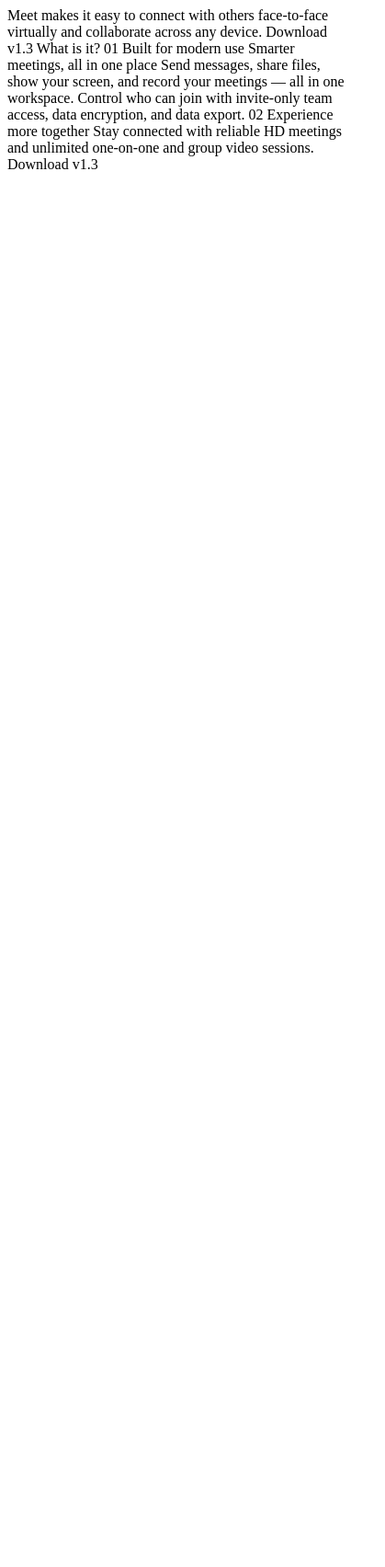
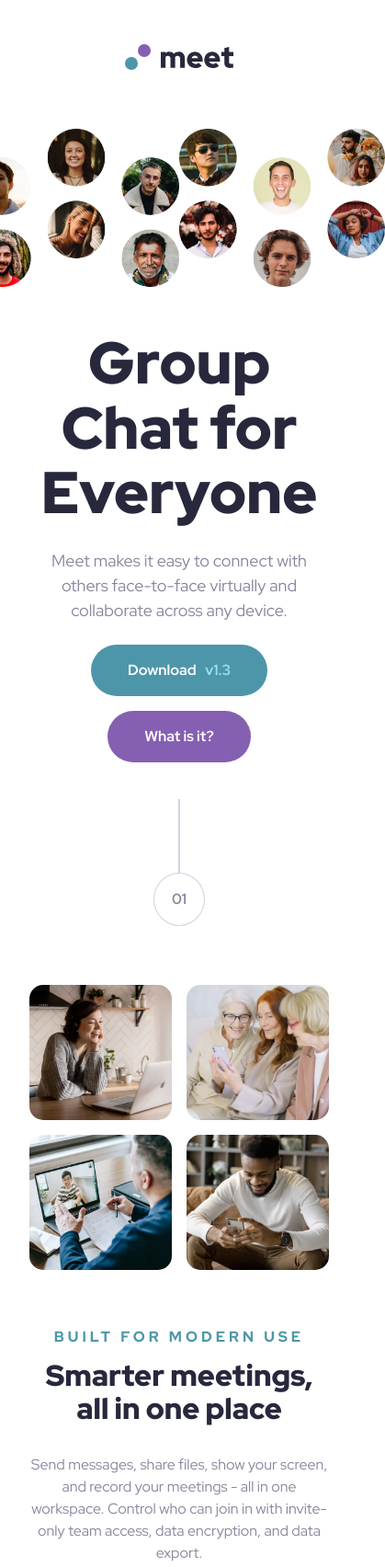
Before and after one commit to marcus-hill/meet-landing-page, a plain HTML site: page index.html in a window 390 px wide. Shown: the top 1704 px of the page at 92% size, 419 px wide, since content can reach past the window. Before the commit the page ends 844 px from the top, so only its background shows below. Drawn offline with Linux system fonts and the light colour scheme.

Commit message:
Mobile friendly

```diff
--- a/index.html
+++ b/index.html
@@ -5,27 +5,56 @@
   <meta name="viewport" content="width=device-width, initial-scale=1.0">
 
   <link rel="icon" type="image/png" sizes="32x32" href="./assets/favicon-32x32.png">
+  <link href="https://fonts.googleapis.com/css?family=Red+Hat+Display:300,regular,500,600,700,800,900,300italic,italic,500italic,600italic,700italic,800italic,900italic" rel="stylesheet" />
+  <link rel="stylesheet" href="style.css">
 
   <title>Frontend Mentor | Meet landing page</title>
 </head>
 <body>
-  Meet makes it easy to connect with others face-to-face virtually and collaborate across any device.
+  <header>
+    <img src="assets/logo.svg" alt="Meet Logo" class="logo">
+    <div class="photos-holder">
+      <img class="left" src="assets/desktop/image-hero-left.png" alt="Selection of profile pictures">
+      <img class="right" src="assets/desktop/image-hero-right.png" alt="Selection of profile pictures">
+    </div>
+    <h1 class="title">Group Chat for Everyone</h1>
+    <p class="main-description">
+      Meet makes it easy to connect with others face-to-face virtually and collaborate across any device.
+    </p>
+    <button class="main-button download-top">Download <span class="version1"> v1.3</span></button>
+    <button class="main-button what-is">What is it?</button>
+  </header>
+  <main>
+    <div class="divider-holder">
+      <hr class="divider">
+      <div class="divider-number"><p>01</p></div>
+    </div>
 
-  Download v1.3
-  What is it?
-
-  01
-  Built for modern use
-
-  Smarter meetings, all in one place
-
-  Send messages, share files, show your screen, and record your meetings — all in one
-  workspace. Control who can join with invite-only team access, data encryption, and data export.
-
-  02
-  Experience more together
-  Stay connected with reliable HD meetings and unlimited one-on-one and group video sessions.
-
-  Download v1.3
+    <section class="smarter-meetings">
+      <div class="image-gallery">
+        <img src="assets/desktop/image-woman-in-videocall.jpg" alt="Woman looking into a laptop on a video call">
+        <img src="assets/desktop/image-women-videochatting.jpg" alt="Three women looking at a smart phone video chatting">
+        <img src="assets/desktop/image-men-in-meeting.jpg" alt="Man looking at a laptop on a video meeting">
+        <img src="assets/desktop/image-man-texting.jpg" alt="A man sat down texting on a phone">
+      </div>
+      <p class="smarter-section-subheading">Built for modern use</p>
+      <h2 class="smarter-section-heading">Smarter meetings, all in one place</h2>
+      <p class="smarter-section-description">
+        Send messages, share files, show your screen, and record your meetings - all in one workspace. Control who can join in with invite-only team access,
+        data encryption, and data export.
+      </p>
+    </section>
+    <div class="divider-holder second-holder">
+      <hr class="divider second">
+      <div class="divider-number second-number"><p>01</p></div>
+    </div>
+    <section class="experience-together">
+      <h2 class="experience-section-heading">Experience more together</h2>
+      <p class="experience-section-description">
+        Stay connected with reliable HD meetings and unlimited one-on-one and group video sessions.
+      </p>
+      <button class="main-button download-bottom">Download <span class="version2"> v1.3</span></button>
+    </section>
+  </main>
 </body>
 </html>
--- /dev/null
+++ b/style.css
@@ -0,0 +1,246 @@
+// https://piccalil.li/blog/a-modern-css-reset
+
+/* Box sizing rules */
+*,
+*::before,
+*::after {
+  box-sizing: border-box;
+}
+
+/* Remove default margin */
+body,
+h1,
+h2,
+h3,
+h4,
+p,
+figure,
+blockquote,
+dl,
+dd {
+  margin: 0;
+}
+
+/* Remove list styles on ul, ol elements with a list role, which suggests default styling will be removed */
+ul[role='list'],
+ol[role='list'] {
+  list-style: none;
+}
+
+/* Set core root defaults */
+html:focus-within {
+  scroll-behavior: smooth;
+}
+
+/* Set core body defaults */
+body {
+  min-height: 100vh;
+  text-rendering: optimizeSpeed;
+  line-height: 1.5;
+}
+
+/* A elements that don't have a class get default styles */
+a:not([class]) {
+  text-decoration-skip-ink: auto;
+}
+
+/* Make images easier to work with */
+img,
+picture {
+  max-width: 100%;
+  display: block;
+}
+
+/* Inherit fonts for inputs and buttons */
+input,
+button,
+textarea,
+select {
+  font: inherit;
+}
+
+/* Remove all animations, transitions and smooth scroll for people that prefer not to see them */
+@media (prefers-reduced-motion: reduce) {
+  html:focus-within {
+   scroll-behavior: auto;
+  }
+
+  *,
+  *::before,
+  *::after {
+    animation-duration: 0.01ms !important;
+    animation-iteration-count: 1 !important;
+    transition-duration: 0.01ms !important;
+    scroll-behavior: auto !important;
+  }
+}
+
+/* Code: */
+
+body {
+    font-family: 'Red Hat Display', sans-serif;
+}
+
+header {
+    display: flex;
+    flex-direction: column;
+    align-items: center;
+}
+
+.logo {
+    margin-top: 3rem;
+}
+
+.photos-holder {
+    display: grid;
+    grid-template-columns: 1fr 1fr;
+    align-content: center;
+    margin: 4rem 0 3rem 0;
+    min-width: 115%;
+}
+
+.title {
+    font-size: 4rem;
+    line-height: 110%;
+    text-align: center;
+    color: #28283D;
+    margin: 0 2.1875rem 1.5rem 2.1875rem;
+    font-weight: 900;
+}
+
+.main-description {
+    color: #87879D;
+    text-align: center;
+    font-size: 1.125rem;
+    line-height: 150%;
+    font-weight: 400;
+    margin: 0 2.1875rem 1.5rem 2.1875rem;
+}
+
+.main-button {
+    padding: 1rem 2.5rem;
+    border: none;
+    border-radius: 29px;
+    color: white;
+    line-height: 150%;
+    font-weight: 700;
+    font-size: 1rem;
+}
+
+.download-top {
+    background-color: #4D96A9;
+    margin-bottom: 1rem;
+}
+
+.version1 {
+    color: #8FE3F9;
+    margin-left: 0.4rem;
+}
+
+.what-is {
+    background-color: #855FB1;
+    margin-bottom: 2rem;
+}
+
+.divider {
+    width: 2px;
+    background-color: #D1D1DF;
+    border: none;
+    height: 5rem;
+    margin-bottom: 0;
+}
+
+.divider-holder {
+    align-items: center;
+    display: block;
+}
+
+.divider-number {
+    color: #87879D;
+    font-weight: 700;
+    display: flex;
+    justify-content: center;
+    align-items: center;
+    width: 100%;
+}
+
+.divider-number p {
+    background-color: white;
+    border: 1px solid #D1D1DF;
+    border-radius: 50%;
+    padding: 1rem 1.1875rem;
+}
+
+.smarter-meetings {
+    margin: 4rem 2rem 0 2rem;
+    text-align: center;
+}
+
+.image-gallery {
+    display: grid;
+    grid-template-columns: 1fr 1fr;
+    grid-template-rows: 1fr 1fr;
+    gap: 1rem;
+    margin-bottom: 4rem;
+}
+
+.image-gallery img {
+    border-radius: 15px;
+}
+
+.smarter-section-subheading {
+    color: #4D96A9;
+    text-transform: uppercase;
+    font-weight: 800;
+    letter-spacing: 4px;
+    line-height: 110%;
+    margin-bottom: 1rem;
+}
+
+.smarter-section-heading {
+    color: #28283D;
+    font-size: 2rem;
+    line-height: 110%;
+    font-weight: 900;
+    margin-bottom: 2rem;
+}
+
+.smarter-section-description {
+    color: #87879D;
+    font-weight: 400;
+    margin-bottom: 4rem;
+}
+
+.experience-together {
+    background-image: linear-gradient(180deg, rgba(77,150,168,0.9) 0, rgba(77,150,168, 0.9) 0),url(assets/mobile/image-footer.jpg);
+    padding-top: 4rem;
+    background-position: center;
+    background-size: cover;
+    text-align: center;
+    color: white;
+}
+
+.second-holder {
+    position: relative;
+    top: 1.8rem;
+}
+
+.experience-section-heading {
+    font-size: 2rem;
+    line-height: 110%;
+    margin: 0 2rem 1.5rem 2rem;
+}
+
+.experience-section-description {
+    margin: 0 2rem 1.5rem 2rem;
+}
+
+.download-bottom {
+    background-color: #855FB1;
+    margin-bottom: 4rem;
+}
+
+.version2 {
+    color: #D9B8FF;
+    margin-left: 0.25rem;
+}
```
